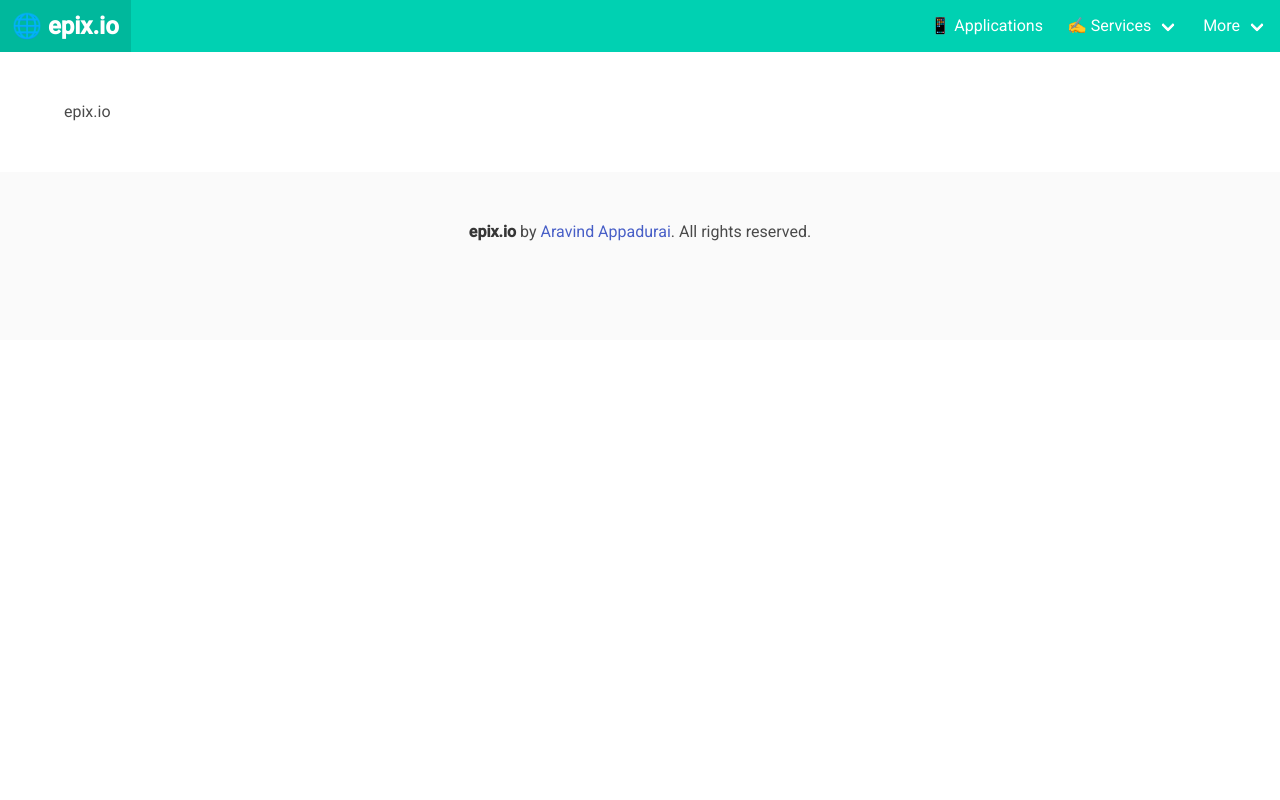
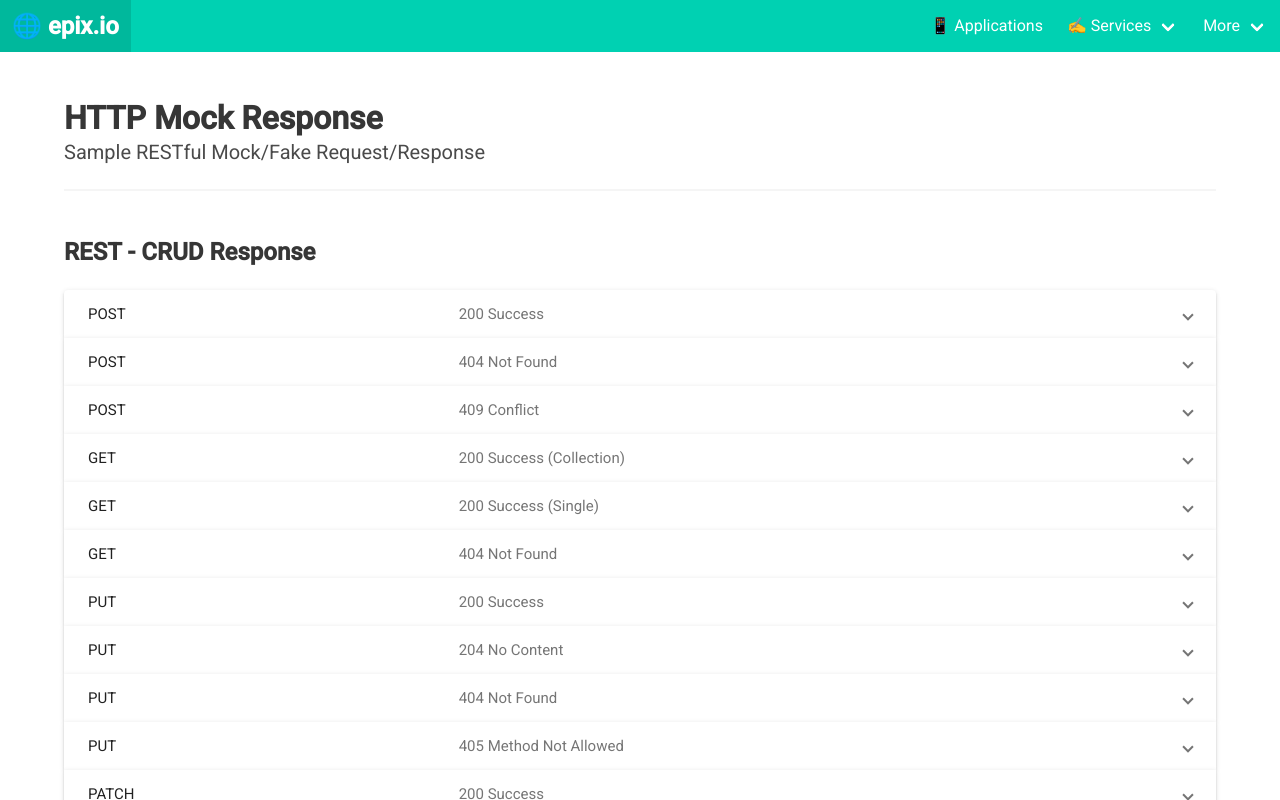
Before and after one commit to Aravin/epix.io, an Angular app in the folder client/: page /http/mock-rest-response in a window 1280 px wide. Shown: the top 800 px of the page. Built offline with nearby package versions, Linux system fonts and the light colour scheme.

Commit message:
Completed HTTP Mock REST response

```diff
--- a/client/src/app/app-routing.module.ts
+++ b/client/src/app/app-routing.module.ts
@@ -5,6 +5,7 @@ import { HashComponent } from './features/crypto/hash/hash.component';
 import { PasswordGeneratorComponent } from './features/crypto/password-generator/password-generator.component';
 import { SipCalculatorComponent } from './features/finance/sip-calculator/sip-calculator.component';
 import { EmiCalculatorComponent } from './features/finance/emi-calculator/emi-calculator.component';
+import { MockResponseComponent } from './features/http/mock-response/mock-response.component';
 
 const routes: Routes = [
   {
@@ -26,6 +27,9 @@ const routes: Routes = [
     path: 'emi-calculator', component: EmiCalculatorComponent, data: { title: 'EMI Calculator' }
   },
   {
+    path: 'http/mock-rest-response', component: MockResponseComponent, data: { title: 'Mock RESTful Response' }
+  },
+  {
     path: '**', component: HomeComponent,
   }
 ];
--- a/client/src/app/features/features.module.ts
+++ b/client/src/app/features/features.module.ts
@@ -5,6 +5,7 @@ import { SharedModule } from '../shared/shared.module';
 import { PasswordGeneratorComponent } from './crypto/password-generator/password-generator.component';
 import { SipCalculatorComponent } from './finance/sip-calculator/sip-calculator.component';
 import { EmiCalculatorComponent } from './finance/emi-calculator/emi-calculator.component';
+import { MockResponseComponent } from './http/mock-response/mock-response.component';
 
 
 @NgModule({
@@ -13,6 +14,7 @@ import { EmiCalculatorComponent } from './finance/emi-calculator/emi-calculator.
     PasswordGeneratorComponent,
     SipCalculatorComponent,
     EmiCalculatorComponent,
+    MockResponseComponent,
   ],
   imports: [
     CommonModule,
--- /dev/null
+++ b/client/src/app/features/http/mock-response/mock-data.ts
@@ -0,0 +1,185 @@
+export const httpMethods = [
+    'POST',
+    'POST',
+    'POST',
+    'GET',
+    'GET',
+    'GET',
+    'PUT',
+    'PUT',
+    'PUT',
+    'PUT',
+    'PATCH',
+    'PATCH',
+    'PATCH',
+    'PATCH',
+    'DELETE',
+    'DELETE',
+    'DELETE',
+];
+
+export const httpResponse = [
+    '200 Success',
+    '404 Not Found',
+    '409 Conflict',
+    '200 Success (Collection)',
+    '200 Success (Single)',
+    '404 Not Found',
+    '200 Success',
+    '204 No Content',
+    '404 Not Found',
+    '405 Method Not Allowed',
+    '200 Success',
+    '204 No Content',
+    '404 Not Found',
+    '405 Method Not Allowed',
+    '200 Success',
+    '404 Not Found',
+    '405 Method Not Allowed',
+];
+
+export const mockUrl = [
+    'https://api.epix.io/users',
+    'https://api.epix.io/users',
+    'https://api.epix.io/users',
+    'https://api.epix.io/users',
+    'https://api.epix.io/users/2',
+    'https://api.epix.io/users/22',
+    'https://api.epix.io/users/4',
+    'https://api.epix.io/users/5',
+    'https://api.epix.io/users/6',
+    'https://api.epix.io/users/44',
+    'https://api.epix.io/users',
+    'https://api.epix.io/users/4',
+    'https://api.epix.io/users/5',
+    'https://api.epix.io/users/6',
+    'https://api.epix.io/users',
+    'https://api.epix.io/users/4',
+    'https://api.epix.io/users/44',
+    'https://api.epix.io/users',
+];
+
+export const mockRequest = [
+    {
+        fistName: 'Siva',
+        lastName: 'karthikeyan',
+        age: 25
+    },
+    {
+        fistName: 'Siva',
+        lastName: 'karthikeyan',
+        age: 25
+    },
+    {
+        fistName: 'Siva',
+        lastName: 'karthikeyan',
+        age: 25
+    },
+    null,
+    null,
+    null,
+    {
+        fistName: 'Siva',
+        lastName: 'karthick'
+    },
+    {
+        fistName: 'Siva',
+        lastName: 'karthick'
+    },
+    {
+        fistName: 'Siva',
+        lastName: 'karthick'
+    },
+    {
+        fistName: 'Siva',
+        lastName: 'karthick'
+    },
+    {
+        fistName: 'Siva',
+        lastName: 'karthick'
+    },
+    {
+        fistName: 'Siva',
+        lastName: 'karthick'
+    },
+    {
+        fistName: 'Siva',
+        lastName: 'karthick'
+    },
+    {
+        fistName: 'Siva',
+        lastName: 'karthick'
+    },
+    null,
+    null,
+    null,
+];
+
+export const mockResponse = [
+    {
+        id: 4,
+        fistName: 'Siva',
+        lastName: 'karthikeyan',
+        age: 25,
+        createdAt: '2019-03-31T13:52:55.864Z'
+      } ,
+      '404 Not Found' ,
+      '409 Conflict' ,
+      [
+        {
+          id: 1,
+          fistName: 'Aravind',
+          lastName: 'Appadurai',
+          age: 26
+        },
+        {
+          id: 2,
+          fistName: 'Joshua',
+          lastName: 'Babu',
+          age: 30
+        },
+        {
+          id: 3,
+          fistName: 'Vishnu',
+          lastName: 'Bjs',
+          age: 26
+        },
+        {
+          id: 4,
+          fistName: 'Balaji',
+          lastName: 'Karthick',
+          age: 25
+        }
+      ] ,
+      {
+        id: 2,
+        fistName: 'Joshua',
+        lastName: 'Babu',
+        age: 30
+      } ,
+      '404 Not Found' ,
+      {
+        id: 4,
+        fistName: 'Siva',
+        lastName: 'karthick',
+        age: 25,
+        updatedAt: '2019-03-31T13:52:55.864Z'
+      } ,
+      '204 No Content' ,
+      '404 Not Found' ,
+      '405 Method Not Allowed' ,
+      {
+        id: 4,
+        fistName: 'Siva',
+        lastName: 'karthick',
+        age: 25,
+        updatedAt: '2019-03-31T13:52:55.864Z'
+      } ,
+      '204 No Content' ,
+      '404 Not Found' ,
+      '405 Method Not Allowed' ,
+      null ,
+      '404 Not Found' ,
+      '405 Method Not Allowed' ,
+
+];
--- /dev/null
+++ b/client/src/app/features/http/mock-response/mock-response.component.html
@@ -0,0 +1,130 @@
+<!-- page heading -->
+<div class="columns">
+  <div class="column">
+    <h1 class="title">HTTP Mock Response</h1>
+    <h2 class="subtitle">Sample RESTful Mock/Fake Request/Response</h2>
+    <hr>
+  </div>
+</div>
+
+
+<div class="columns">
+
+  <!-- column 1 -->
+  <div class="column">
+    <h4 class="title is-4">REST - CRUD Response</h4>
+
+    <mat-accordion class="accordion-headers-align">
+
+      <!-- panel -->
+      <mat-expansion-panel *ngFor="let method of httpMethods; let i = index">
+        <mat-expansion-panel-header>
+          <mat-panel-title>
+            {{ httpMethods[i] }}
+          </mat-panel-title>
+          <mat-panel-description>
+            {{ httpResponse[i] }}
+          </mat-panel-description>
+        </mat-expansion-panel-header>
+
+        <div class="columns">
+          <div class="column">
+            <mat-card>
+              <mat-card-content>
+                <h3 class="mat-subheading-2">Path</h3>
+                <code>{{ mockUrl[i] | json }}</code>
+                <hr>
+                <h3 class="mat-subheading-2">Request Body</h3>
+                <pre>
+                  <code>
+                    {{ mockRequest[i] | json }}
+                  </code>
+                </pre>
+              </mat-card-content>
+            </mat-card>
+          </div>
+
+          <div class="column">
+            <mat-card>
+              <mat-card-content>
+                <h3 class="mat-subheading-2">Response Code</h3>
+                <code>{{ httpResponse[i] | json }}</code>
+                <hr>
+                <h3 class="mat-subheading-2">Response Body</h3>
+                <pre>
+                  <code>
+                    {{ mockResponse[i] | json }}
+                  </code>
+                </pre>
+              </mat-card-content>
+            </mat-card>
+          </div>
+        </div>
+      </mat-expansion-panel>
+      <!-- end of panel -->
+
+    </mat-accordion>
+
+
+
+    <!-- <div class="tabs is-centered">
+      <ul>
+        <li class="is-active"><a>Create (POST)</a></li>
+        <li><a>Read (GET)</a></li>
+        <li><a>Update (PUT)</a></li>
+        <li><a>Update (PATCH)</a></li>
+        <li><a>Delete (DELETE)</a></li>
+      </ul>
+    </div> -->
+
+    <!-- <aside class="menu">
+      <p class="menu-label">
+        CREATE (POST)
+      </p>
+      <ul class="menu-list">
+        <li><a class="is-active">POST - Success</a></li>
+        <li><a>POST - 404 Not Found</a></li>
+        <li><a>POST - 409 Conflict</a></li>
+      </ul>
+      <p class="menu-label">
+        READ (GET)
+      </p>
+      <ul class="menu-list">
+        <li><a>GET - All - Success</a></li>
+        <li><a>GET - Single - Success</a></li>
+        <li><a>GET - Not Found</a></li>
+      </ul>
+
+      <p class="menu-label">
+        UPDATE (PUT)
+      </p>
+      <ul class="menu-list">
+        <li><a>PUT - Success</a></li>
+        <li><a>PUT - 204 No Content</a></li>
+        <li><a>PUT - 404 Not Found</a></li>
+        <li><a>PUT - 405 Method Not Allowed</a></li>
+      </ul>
+
+      <p class="menu-label">
+        UPDATE (PATCH)
+      </p>
+      <ul class="menu-list">
+        <li><a>PATCH - Success</a></li>
+        <li><a>PATCH - 204 No Content</a></li>
+        <li><a>PATCH - 404 Not Found</a></li>
+        <li><a>PATCH - 405 Method Not Allowed</a></li>
+      </ul>
+
+      <p class="menu-label">
+        DELETE (DELETE)
+      </p>
+      <ul class="menu-list">
+        <li><a>DELETE - Success</a></li>
+        <li><a>DELETE - 404 Not Found</a></li>
+        <li><a>DELETE - 405 Method Not Allowed</a></li>
+      </ul>
+
+    </aside> -->
+  </div>
+
+</div>
--- /dev/null
+++ b/client/src/app/features/http/mock-response/mock-response.component.ts
@@ -0,0 +1,21 @@
+import { Component, OnInit } from '@angular/core';
+import { mockRequest, mockResponse, mockUrl, httpMethods, httpResponse } from './mock-data';
+
+@Component({
+  selector: 'app-mock-response',
+  templateUrl: './mock-response.component.html',
+})
+export class MockResponseComponent implements OnInit {
+
+  mockRequest = mockRequest;
+  mockResponse = mockResponse;
+  mockUrl = mockUrl;
+  httpMethods = httpMethods;
+  httpResponse = httpResponse;
+
+  constructor() { }
+
+  ngOnInit() {
+  }
+
+}
--- a/client/src/app/shared/shared.module.ts
+++ b/client/src/app/shared/shared.module.ts
@@ -19,6 +19,8 @@ import {MatInputModule} from '@angular/material/input';
 import {MatSelectModule} from '@angular/material/select';
 import {MatSliderModule} from '@angular/material/slider';
 import {MatRadioModule} from '@angular/material/radio';
+import {MatExpansionModule} from '@angular/material/expansion';
+import {MatChipsModule} from '@angular/material/chips';
 
 import { ReactiveFormsModule } from '@angular/forms';
 import { FormsModule } from '@angular/forms';
@@ -45,11 +47,13 @@ const modules = [
   FormsModule,
   MatSliderModule,
   MatRadioModule,
+  MatExpansionModule,
+  MatChipsModule,
 ];
 
 
 @NgModule({
-  declarations: [...components],
+  declarations: [...components,],
   imports: [...modules],
   exports: [...components, ...modules],
 })
--- a/client/src/app/shared/shell/shell.component.html
+++ b/client/src/app/shared/shell/shell.component.html
@@ -36,6 +36,9 @@
           </a>
           <a class="navbar-item" href="emi-calculator">
             EMI Calculator
+          </a>
+          <a class="navbar-item" href="http/mock-rest-response">
+            Mock REST Response
           </a>
         </div>
       </div>
--- a/client/src/app/shared/shell/shell.component.ts
+++ b/client/src/app/shared/shell/shell.component.ts
@@ -35,14 +35,5 @@ export class ShellComponent implements OnInit {
         });
       });
     }
-
-    this.routeData = this.route.data.subscribe(data => console.log(data));
-    this.route.data.subscribe(data => console.log(data));
-    console.log(this.route.snapshot.data.title)
-
-  }
-
-  onDestroy() {
-    this.routeData.unsubscribe();
   }
 }
--- a/client/src/styles.scss
+++ b/client/src/styles.scss
@@ -1,11 +1,16 @@
 /* You can add global styles to this file, and also import other style files */
 
-html, body { height: 100%; }
-body { margin: 0; font-family: Roboto, "Helvetica Neue", sans-serif; }
+html,
+body {
+  height: 100%;
+}
+body {
+  margin: 0;
+  font-family: Roboto, "Helvetica Neue", sans-serif;
+}
 
-
-@import 'bulma/css/bulma.min.css';
-@import '@angular/material/prebuilt-themes/deeppurple-amber.css';
+@import "bulma/css/bulma.min.css";
+@import "@angular/material/prebuilt-themes/deeppurple-amber.css";
 
 .material-form {
   min-width: 150px;
@@ -20,3 +25,13 @@ body { margin: 0; font-family: Roboto, "Helvetica Neue", sans-serif; }
 .mat-radio-button ~ .mat-radio-button {
   margin-left: 16px;
 }
+
+.accordion-headers-align .mat-expansion-panel-header-title,
+.accordion-headers-align .mat-expansion-panel-header-description {
+  flex-basis: 0;
+}
+
+.accordion-headers-align .mat-expansion-panel-header-description {
+  justify-content: space-between;
+  align-items: center;
+}
```
Lines whose indentation alone changed are shown as unchanged.
